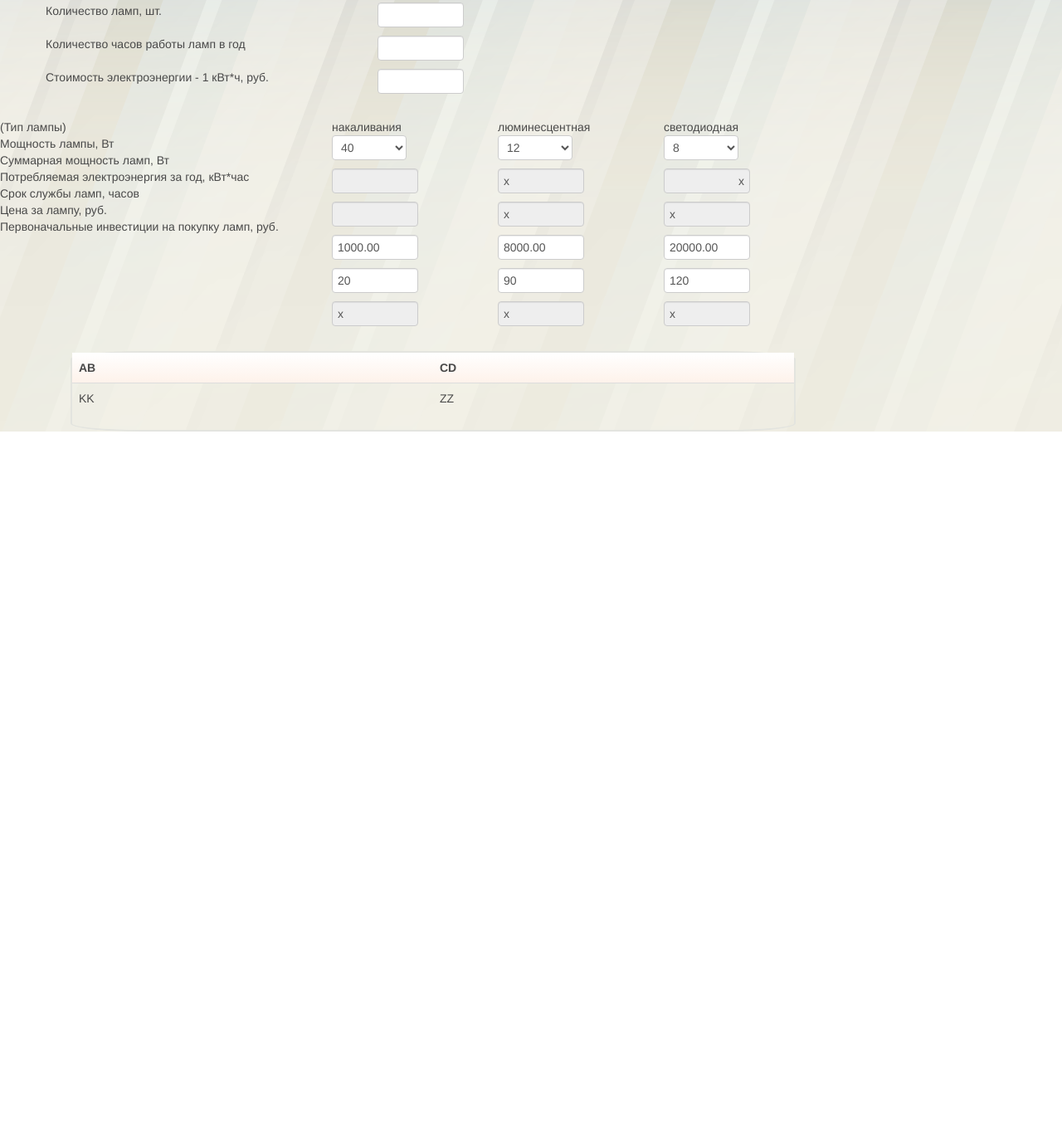
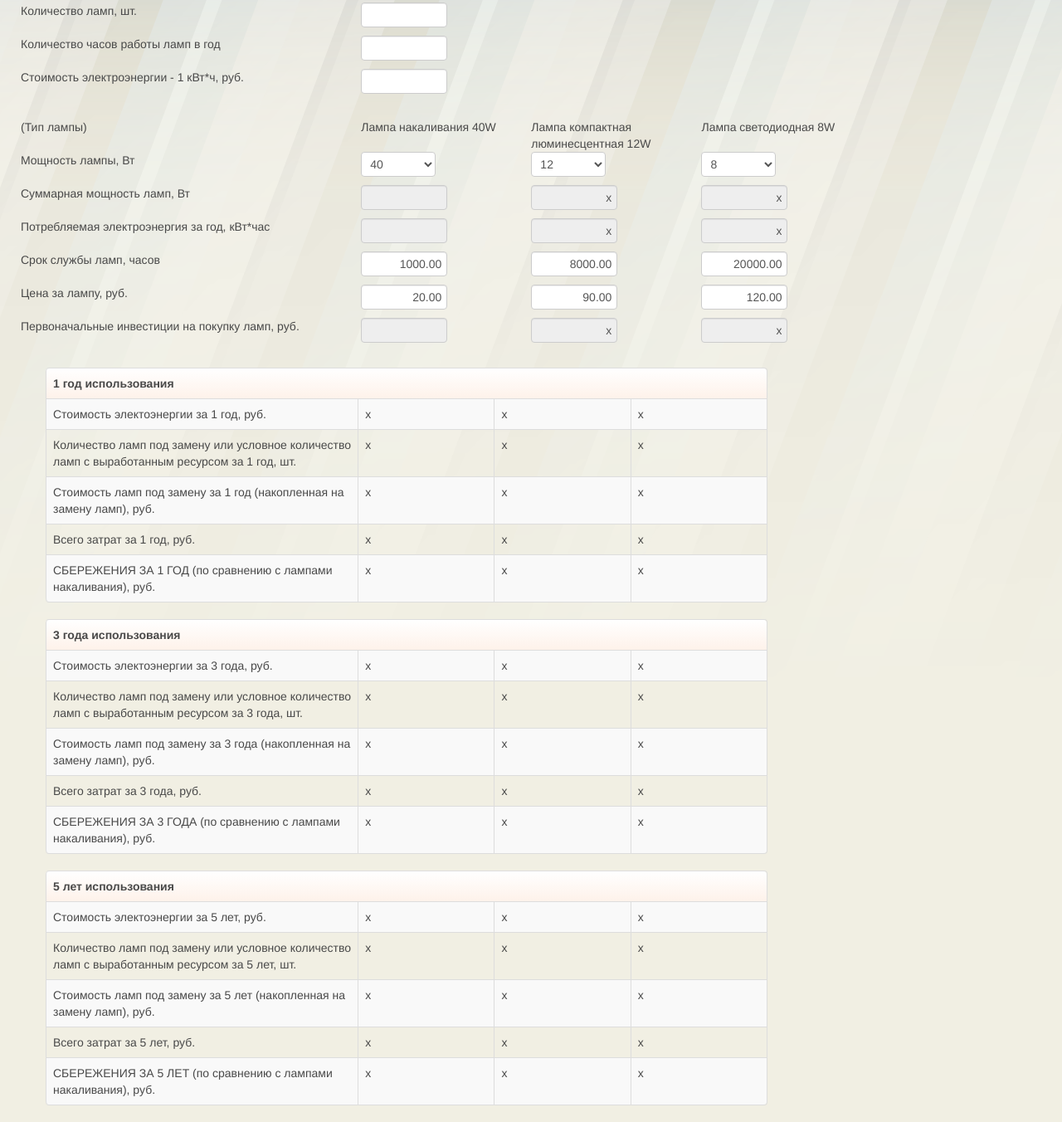
Before and after one commit to RainlinLisa/EnergyCalc, a plain HTML site: page energy.html in a window 1280 px wide. Shown: the part 57-1409 px from the top of the page at 83% size. Before the commit the page ends 800 px from the top, so only its background shows below. Drawn offline with nearby package versions, Linux system fonts and the light colour scheme.

Commit message:
Добавила таблицы, распределила по контейнерам в строки, +css

```diff
--- a/energy.html
+++ b/energy.html
@@ -18,122 +18,227 @@
 </head>
 
 <body>
- <div id="app" style="background: url(diagonal_lines.png) 0 0 repeat-x; color: #494949; background-color: #F1EFE3;">
+ <div class="row-fluid" id="app" style="background: url(diagonal_lines.png) 0 0 repeat-x; color: #494949; background-color: #F1EFE3;">
 	<div class="container">
 	<h1>Энергосбережение</h1>
 	</div>
 
 	<div class="container form-group">
 		<form>
-			<div class="control-group controls">
-
+			<div class="control-group controls ">
 				<div class="row">
 				   <div class="span4">Количество ламп, шт.</div>
-				   <div class="span2"><input class="form-control input-small" type="text" v-model.number="quantityLamp" v-on:keypress="onlyInteger"></div>
+				   <div class="span2"><input class="form-control input-small text-right" type="text" v-model.number="quantityLamp" v-on:keypress="onlyInteger"></div>
 				</div>
 
 				<div class="row">
 				   <div class="span4">Количество часов работы ламп в год</div>
-				   <div class="span2"><input class="input-small" type="text" v-model="hrYear" v-on:keypress="onlyInteger"></div>
+				   <div class="span2"><input class="input-small text-right" type="text" v-model="hrYear" v-on:keypress="onlyInteger"></div>
 				</div>
 
 				<div class="row">
 				   <div class="span4">Стоимость электроэнергии - 1 кВт*ч, руб.</div>
-				   <div class="span2"><input class="input-small" type="text" v-model.number="costEnergy" v-on:keypress="onlyFloat"></div>
+				   <div class="span2"><input class="input-small text-right" type="text" v-model.number="costEnergy" v-on:keypress="onlyFloat"></div>
 				</div>
 			</div>
 		</form>
 	</div>
 
+	<div class="container form-group">
+		<form>
+			<div class="control-group controls">
+				<div class="row">
+					<div class="span4">(Тип лампы)</div>
+					<div class="span2">Лампа накаливания {{ selectedPowerNacal }}W</div>
+					<div class="span2">Лампа компактная люминесцентная {{ selectedPowerLum }}W</div>
+					<div class="span2">Лампа светодиодная {{ selectedPowerSvet }}W</div>
+				</div>
 
 				<div class="row">
-		<div class="span4">
-
-			   <div>(Тип лампы)</div>
-			   <div>Мощность лампы, Вт</div>
-			   <div>Суммарная мощность ламп, Вт</div>
-			   <div>Потребляемая электроэнергия за год, кВт*час</div>
-			   <div>Срок службы ламп, часов</div>
-			   <div>Цена за лампу, руб.</div>
-			   <div>Первоначальные инвестиции на покупку ламп, руб.</div>
-
-		</div>
+					<div class="span4">Мощность лампы, Вт</div>
 					<div class="span2">
-		<form>
-		  <div class="control-group">
-			<div class="controls">
-				<div>накаливания</div>
-			    <div>
 						<select class="input-small" v-model="selectedPowerNacal">
 						<option v-for="option in optionsNacal" v-bind:value="option.value">
 							{{ option.text }}
 						</option>
 						</select>
 					</div>
-			    <div><input class="input-small form-control" type="text" disabled v-model="powerLamp"></div>
-			    <div><input class="input-small" type="text" disabled v-model="powerYear"></input></div>
-			    <div><input class="input-small" type="text" v-model.number="lifeTimeNakal" v-on:keypress="onlyFloat"></div>
-			    <div><input class="input-small" type="text" v-model.number="costLampNakal" v-on:keypress="onlyFloat"></div>
-			    <div><input class="input-small" type="text" disabled v-model="dummy"></div>
-		</div>
-		</div>
-		</form>
-		</div>
 					<div class="span2">
-
-			    <div>
-			   	<div>люминесцентная</div>
 						<select class="input-small" v-model="selectedPowerLum">
 						<option v-for="option in optionsLum" v-bind:value="option.value">
 							{{ option.text }}
 						</option>
 						</select>
 					</div>
-			    <div><input class="input-small" type="text" disabled v-model="dummy"></div>
-			    <div><input class="input-small" type="text" disabled v-model="dummy"></div>
-			    <div><input class="input-small" type="text" v-model.number="lifeTimeLum" v-on:keypress="onlyFloat"></div>
-			    <div><input class="input-small" type="text" v-model.number="costLampLum" v-on:keypress="onlyFloat"></div>
-			    <div><input class="input-small" type="text" disabled v-model="dummy"></div>
-
-		</div>
 					<div class="span2">
-
-			   <div>
-			   	<div>светодиодная</div>
 						<select class="input-small" v-model="selectedPowerSvet">
 						<option v-for="option in optionsSvet" v-bind:value="option.value">
 							{{ option.text }}
 						</option>
 						</select>
 					</div>
-			    <div><input class="input-small text-right" type="text" disabled v-model="dummy"></div>
-			    <div><input class="input-small" type="text" disabled v-model="dummy"></div>
-			    <div><input class="input-small" type="text" v-model.number="lifeTimeSvet" v-on:keypress="onlyFloat"></div>
-			    <div><input class="input-small" type="text" v-model.number="costLampSvet" v-on:keypress="onlyFloat"></div>
-			    <div><input class="input-small" type="text" disabled v-model="dummy"></0div>
+				</div>
 
+				<div class="row">
+					<div class="span4">Суммарная мощность ламп, Вт</div>
+					<div class="span2"><input class="input-small form-control text-right" type="text" disabled v-model="powerLamp"></div>
+					<div class="span2"><input class="input-small text-right" type="text" disabled v-model="dummy"></div>
+					<div class="span2"><input class="input-small text-right" type="text" disabled v-model="dummy"></div>
+				</div>
+
+				<div class="row">
+					<div class="span4">Потребляемая электроэнергия за год, кВт*час</div>
+					<div class="span2"><input class="input-small text-right" type="text" disabled v-model="powerYear"></input></div>
+					<div class="span2"><input class="input-small text-right" type="text" disabled v-model="dummy"></div>
+					<div class="span2"><input class="input-small text-right" type="text" disabled v-model="dummy"></div>
+				</div>
+
+				<div class="row">
+					<div class="span4">Срок службы ламп, часов</div>
+					<div class="span2"><input class="input-small text-right" type="text" v-model.number="lifeTimeNakal" v-on:keypress="onlyFloat"></div>
+					<div class="span2"><input class="input-small text-right" type="text" v-model.number="lifeTimeLum" v-on:keypress="onlyFloat"></div>
+					<div class="span2"><input class="input-small text-right" type="text" v-model.number="lifeTimeSvet" v-on:keypress="onlyFloat"></div>
+				</div>
+
+				<div class="row">
+					<div class="span4">Цена за лампу, руб.</div>
+					<div class="span2"><input class="input-small text-right" type="text" v-model.number="costLampNakal" v-on:keypress="onlyFloat"></div>
+					<div class="span2"><input class="input-small text-right" type="text" v-model.number="costLampLum" v-on:keypress="onlyFloat"></div>
+					<div class="span2"><input class="input-small text-right" type="text" v-model.number="costLampSvet" v-on:keypress="onlyFloat"></div>
+				</div>
+
+				<div class="row">
+					<div class="span4">Первоначальные инвестиции на покупку ламп, руб.</div>
+					<div class="span2"><input class="input-small text-right" type="text" disabled v-model="primaryInvestNakal"></div>
+					<div class="span2"><input class="input-small text-right" type="text" disabled v-model="dummy"></div>
+					<div class="span2"><input class="input-small text-right" type="text" disabled v-model="dummy"></div>
 				</div>
 			</div>
+		</form>
+	</div>
 
-</div>
 	<div class="container">
-		<div class="span9" style="border: #E3E4DF solid 2px; border-radius: 10%">
-		 <table class="table">
-			 <thead style="background-image: linear-gradient(0deg, #FEF2EA, #FFFFFF); border-radius: 10%;">
-			 <th>AB</th><th>CD</th>
-			 </thead>
+		<div class="span9">
+		<table class="table table-bordered table-striped">
+			<thead style="background-image: linear-gradient(0deg, #FEF2EA, #FFFFFF)"><th colspan="4">1 год использования</th></thead>
 		<tbody>
 		<tr>
-			<td>
-				KK
-			</td>
-			<td>
-				ZZ
-			</td>
+			<td class="span4">Стоимость электоэнергии за 1 год, руб.</td>
+			<td class="span2">{{ dummy }}</td>
+			<td class="span2">{{ dummy }}</td>
+			<td class="span2">{{ dummy }}</td>
+		</tr>
+
+		<tr>
+			<td class="span4">Количество ламп под замену или условное количество ламп с
+				выработанным ресурсом за 1 год, шт.</td>
+			<td class="span2">{{ dummy }}</td>
+			<td class="span2">{{ dummy }}</td>
+			<td class="span2">{{ dummy }}</td>
+		</tr>
+		<tr>
+			<td class="span4">Стоимость ламп под замену за 1 год (накопленная на замену ламп), руб.</td>
+			<td class="span2">{{ dummy }}</td>
+			<td class="span2">{{ dummy }}</td>
+			<td class="span2">{{ dummy }}</td>
+		</tr>
+		<tr>
+			<td class="span4">Всего затрат за 1 год, руб.</td>
+			<td class="span2">{{ dummy }}</td>
+			<td class="span2">{{ dummy }}</td>
+			<td class="span2">{{ dummy }}</td>
+		</tr>
+		<tr>
+			<td class="span4">СБЕРЕЖЕНИЯ ЗА 1 ГОД (по сравнению с лампами накаливания), руб.</td>
+			<td class="span2">{{ dummy }}</td>
+			<td class="span2">{{ dummy }}</td>
+			<td class="span2">{{ dummy }}</td>
 		</tr>
 		</tbody>
 		</table>
 		</div>
+	 </div>
+
+	<div class="container">
+		<div class="span9">
+		<table class="table table-bordered table-striped">
+			<thead style="background-image: linear-gradient(0deg, #FEF2EA, #FFFFFF)"><th colspan="4">3 года использования</th></thead>
+		<tbody>
+		<tr>
+			<td class="span4">Стоимость электоэнергии за 3 года, руб.</td>
+			<td class="span2">{{ dummy }}</td>
+			<td class="span2">{{ dummy }}</td>
+			<td class="span2">{{ dummy }}</td>
+		</tr>
+
+		<tr>
+			<td class="span4">Количество ламп под замену или условное количество ламп с
+				выработанным ресурсом за 3 года, шт.</td>
+			<td class="span2">{{ dummy }}</td>
+			<td class="span2">{{ dummy }}</td>
+			<td class="span2">{{ dummy }}</td>
+		</tr>
+		<tr>
+			<td class="span4">Стоимость ламп под замену за 3 года (накопленная на замену ламп), руб.</td>
+			<td class="span2">{{ dummy }}</td>
+			<td class="span2">{{ dummy }}</td>
+			<td class="span2">{{ dummy }}</td>
+		</tr>
+		<tr>
+			<td class="span4">Всего затрат за 3 года, руб.</td>
+			<td class="span2">{{ dummy }}</td>
+			<td class="span2">{{ dummy }}</td>
+			<td class="span2">{{ dummy }}</td>
+		</tr>
+		<tr>
+			<td class="span4">СБЕРЕЖЕНИЯ ЗА 3 ГОДА (по сравнению с лампами накаливания), руб.</td>
+			<td class="span2">{{ dummy }}</td>
+			<td class="span2">{{ dummy }}</td>
+			<td class="span2">{{ dummy }}</td>
+		</tr>
+		</tbody>
+		</table>
+		</div>
+	 </div>
+	<div class="container">
+		<div class="span9">
+		<table class="table table-bordered table-striped">
+			<thead style="background-image: linear-gradient(0deg, #FEF2EA, #FFFFFF)"><th colspan="4">5 лет использования</th></thead>
+		<tbody>
+		<tr>
+			<td class="span4">Стоимость электоэнергии за 5 лет, руб.</td>
+			<td class="span2">{{ dummy }}</td>
+			<td class="span2">{{ dummy }}</td>
+			<td class="span2">{{ dummy }}</td>
+		</tr>
+
+		<tr>
+			<td class="span4">Количество ламп под замену или условное количество ламп с
+				выработанным ресурсом за 5 лет, шт.</td>
+			<td class="span2">{{ dummy }}</td>
+			<td class="span2">{{ dummy }}</td>
+			<td class="span2">{{ dummy }}</td>
+		</tr>
+		<tr>
+			<td class="span4">Стоимость ламп под замену за 5 лет (накопленная на замену ламп), руб.</td>
+			<td class="span2">{{ dummy }}</td>
+			<td class="span2">{{ dummy }}</td>
+			<td class="span2">{{ dummy }}</td>
+		</tr>
+		<tr>
+			<td class="span4">Всего затрат за 5 лет, руб.</td>
+			<td class="span2">{{ dummy }}</td>
+			<td class="span2">{{ dummy }}</td>
+			<td class="span2">{{ dummy }}</td>
+		</tr>
+		<tr>
+			<td class="span4">СБЕРЕЖЕНИЯ ЗА 5 ЛЕТ (по сравнению с лампами накаливания), руб.</td>
+			<td class="span2">{{ dummy }}</td>
+			<td class="span2">{{ dummy }}</td>
+			<td class="span2">{{ dummy }}</td>
+		</tr>
+		</tbody>
+		</table>
 		</div>
 	 </div>
 </div>
@@ -151,7 +256,7 @@
 
 
 			lifeTimeNakal: '1000.00',
-			costLampNakal: '20',
+			costLampNakal: '20.00',
 			selectedPowerNacal: '40',
 			optionsNacal: [
 			  { text: '40', value: 40 },
@@ -160,7 +265,7 @@
 			  { text: '100', value: 100 }
 			],
 			lifeTimeLum: '8000.00',
-			costLampLum: '90',
+			costLampLum: '90.00',
 			selectedPowerLum: '12',
 			optionsLum: [
 			  { text: '12', value: 12 },
@@ -169,7 +274,7 @@
 			  { text: '20', value: 20 }
 			],
 			lifeTimeSvet: '20000.00',
-			costLampSvet: '120',
+			costLampSvet: '120.00',
 			selectedPowerSvet: '8',
 			optionsSvet: [
 			  { text: '8', value: 8 },
@@ -195,6 +300,11 @@
 			costEnergyYear: function () {
 				if (this.computedAll) {
 					return (this.powerYear * this.costEnergy).toFixed(2)
+				}
+			},
+			primaryInvestNakal: function () {
+				if (this.computedAll) {
+					return (this.quantityLamp * this.costLampNakal).toFixed(2)
 				}
 			}
 		},
```
Also changed, not shown: styleCss.css (+2 -24 lines). Lines whose indentation alone changed are shown as unchanged.
